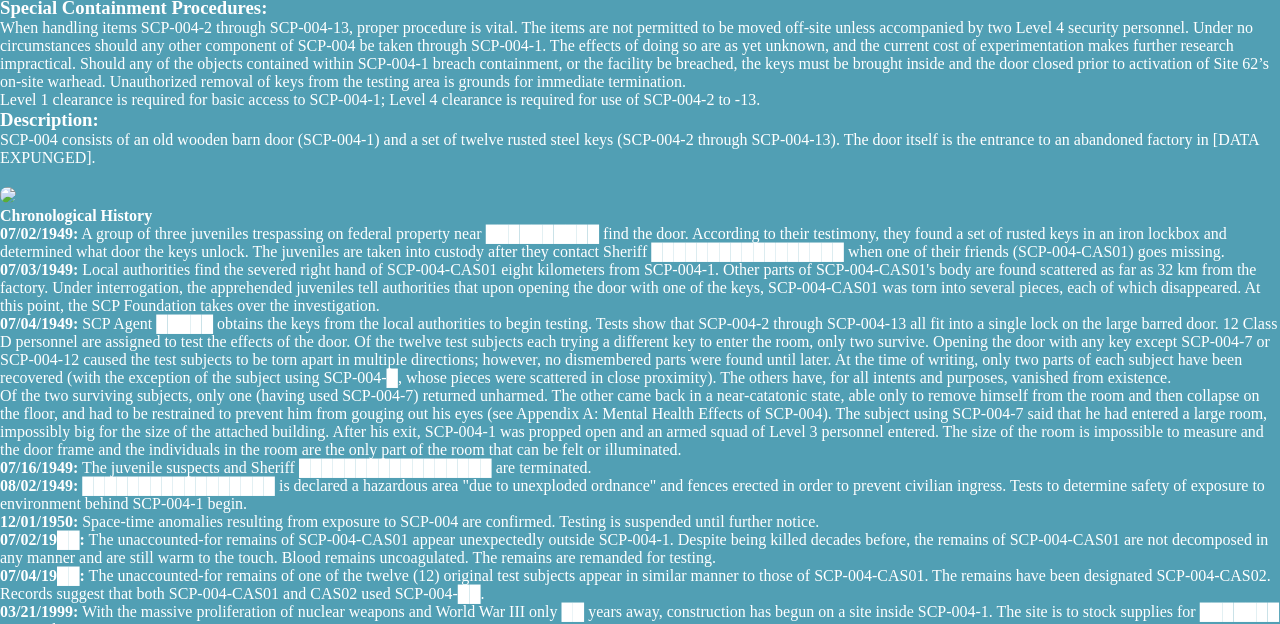
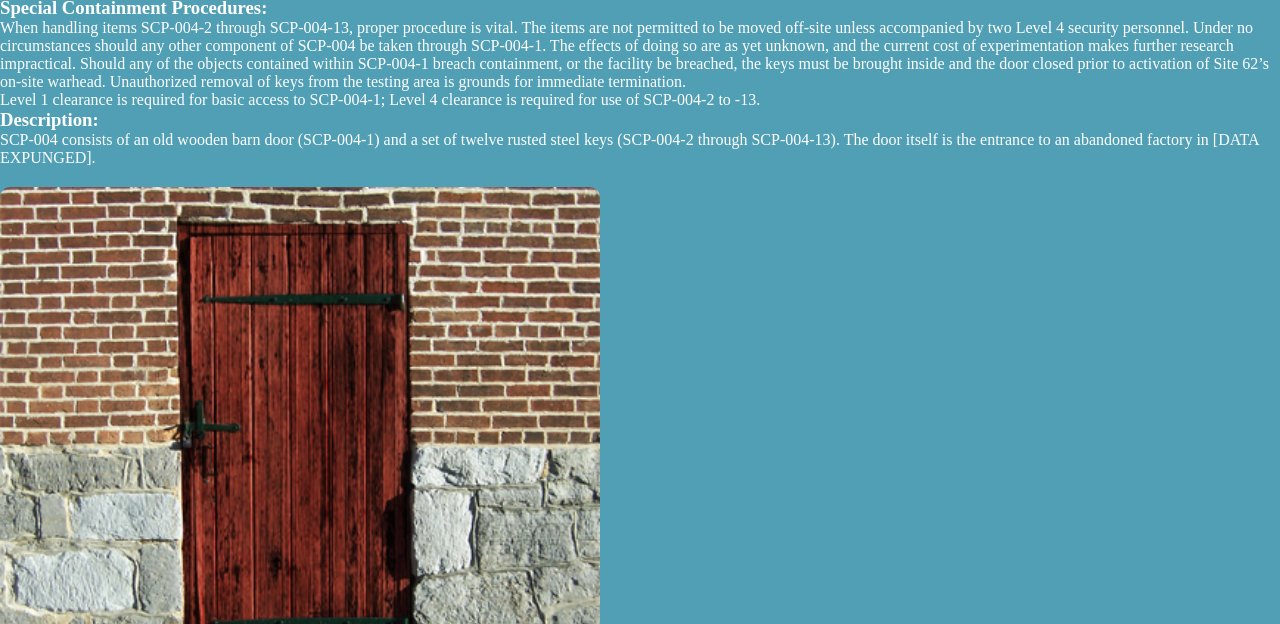
Before and after one commit to gurjoban123/Assignment-1, a plain HTML site: page scp-004.html in a window 1280 px wide. Shown: the part 176-800 px from the top of the page. Drawn offline with Linux system fonts and the light colour scheme.

Commit message:
Update scp-004.html

```diff
--- a/scp-004.html
+++ b/scp-004.html
@@ -26,7 +26,7 @@
         <p>Level 1 clearance is required for basic access to SCP-004-1; Level 4 clearance is required for use of SCP-004-2 to -13.</p>
         <h3>Description:</h3>
         <p>SCP-004 consists of an old wooden barn door (SCP-004-1) and a set of twelve rusted steel keys (SCP-004-2 through SCP-004-13). The door itself is the entrance to an abandoned factory in [DATA EXPUNGED].</p>
-        <p><img src="images/SCP004_door.jpg"></p>
+        <p><img src="SCP004_door.jpg"></p>
         <h4>Chronological History</h4>
         <p><b>07/02/1949:</b> A group of three juveniles trespassing on federal property near ██████████ find the door. According to their testimony, they found a set of rusted keys in an iron lockbox and determined what door the keys unlock. The juveniles are taken into custody after they contact Sheriff █████████████████ when one of their friends (SCP-004-CAS01) goes missing.</p>
         <p><b>07/03/1949:</b> Local authorities find the severed right hand of SCP-004-CAS01 eight kilometers from SCP-004-1. Other parts of SCP-004-CAS01's body are found scattered as far as 32 km from the factory. Under interrogation, the apprehended juveniles tell authorities that upon opening the door with one of the keys, SCP-004-CAS01 was torn into several pieces, each of which disappeared. At this point, the SCP Foundation takes over the investigation.</p>
```
